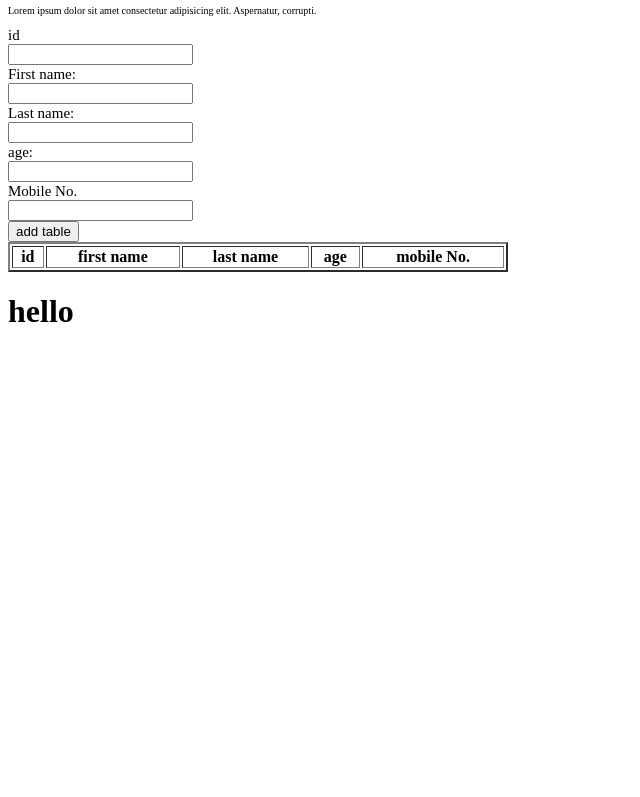
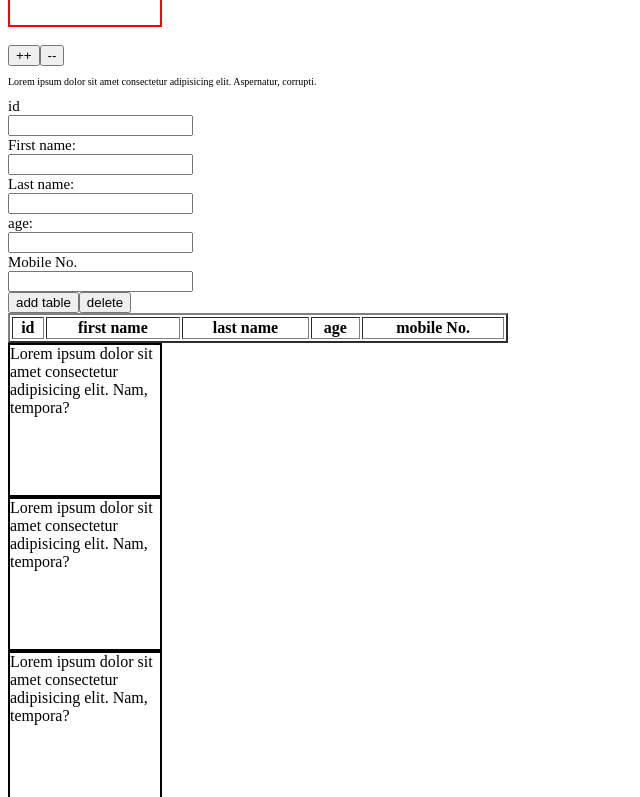
Before and after one commit to ebjasminbhesaniya/demo, a Vue app: page / in a window 1280 px wide. Shown: the part 2000-2797 px from the top of the page, without its empty margins (0-640 px from the left). Before the commit the page ends 2351 px from the top, so only its background shows below. Built offline with nearby package versions, Linux system fonts and the light colour scheme.

Commit message:
directive example

```diff
--- a/src/App.vue
+++ b/src/App.vue
@@ -1,27 +1,22 @@
 <template>
   <div id="app">
-
-      <div>
-      <slot name='header'> This will be injected as the header slot.</slot>
-      <slot name='content'> This will be the content of the element</slot>
-      </div>
+    <h1 slot="header">This will be injected as the header slot.</h1>
+    <slot name="content"> This will be the content of the element</slot>
 
     <!-- <img alt="Vue logo" src="./assets/logo.png"> -->
     <!-- <HelloWorld msg="Welcome to Your Vue.js App"/> -->
-    <demo1/>
+    <demo1 />
   </div>
 </template>
 
 <script>
 // import HelloWorld from './components/HelloWorld.vue'
-import demo1 from './components/demo1.vue'
+import demo1 from "./components/demo1.vue";
 export default {
   name: "App",
   components: {
     // HelloWorld,
     demo1,
-    // 'form-helper':form-helper,
-
   },
 };
 </script>
--- a/src/components/demo1.vue
+++ b/src/components/demo1.vue
@@ -175,6 +175,8 @@
     <input type="number" id="mobileno" v-model="mno" /><br />
 
     <button @click="save">add table</button>
+    <button @click="remove">delete</button>
+
     <table border="2px solid black" width="500px">
       <tr>
         <th>id</th>
@@ -189,13 +191,54 @@
         <td>{{ students.lname }}</td>
         <td>{{ students.age }}</td>
         <td>{{ students.mno }}</td>
+        <td><button @click="set">update</button></td>
       </tr>
     </table>
-    <div>
-      <slot name="header"></slot>
-      <h1>hello</h1>
-      <slot name="content"></slot>
+
+    <div
+      class="card"
+      @click="bluecolor1"
+      :style="{ backgroundColor: cardcolor1 }"
+    >
+      Lorem ipsum dolor sit amet consectetur adipisicing elit. Nam, tempora?
     </div>
+    <div
+      class="card"
+      @click="bluecolor2"
+      :style="{ backgroundColor: cardcolor2 }"
+    >
+      Lorem ipsum dolor sit amet consectetur adipisicing elit. Nam, tempora?
+    </div>
+    <div
+      class="card"
+      @click="bluecolor3"
+      :style="{ backgroundColor: cardcolor3 }"
+    >
+      Lorem ipsum dolor sit amet consectetur adipisicing elit. Nam, tempora?
+    </div>
+
+    <button @click="btn1" :disabled="someCondition1">one</button>
+    <button @click="btn2" :disabled="someCondition2">two</button>
+    <button @click="btn3" :disabled="someCondition2">three</button>
+    <br />
+    <button @click="edittext1" v-text="changetext1"></button>
+    <button @click="edittext2" v-text="changetext2"></button>
+    <button @click="edittext3" v-text="changetext3"></button>
+
+    <table border="2px solid black" width="200px">
+      <tr>
+        <th>name</th>
+      </tr>
+      <tr v-for="animals in animal" :key="animals.name">
+        <td v-on-hover-bold :style="{ fontWeight: bold }">
+          {{ animals.name }}
+        </td>
+      </tr>
+    </table>
+    <!-- <slot name="header"></slot> -->
+    <div slot="header"></div>
+    <h1 v-color>hello</h1>
+    <slot name="content"></slot>
   </div>
 </template>
 <script>
@@ -203,6 +246,16 @@ export default {
   name: "demo1",
   data() {
     return {
+      bold: "",
+      cardcolor1: "",
+      cardcolor2: "",
+      cardcolor3: "",
+      someCondition1: false,
+      someCondition2: false,
+      someCondition3: false,
+      changetext1: "button1",
+      changetext2: "button2",
+      changetext3: "button3",
       htmlTag: "",
       imgpath: "",
       m: 0,
@@ -252,6 +305,14 @@ export default {
         { id: 4, name: "ldddd" },
         { id: 5, name: "mslldod" },
         { id: 6, name: "jkfks" },
+      ],
+      animal: [
+        { name: "zibra" },
+        { name: "dog" },
+        { name: "bird" },
+        { name: "cat" },
+        { name: "cow" },
+        { name: "horse" },
       ],
     };
   },
@@ -310,6 +371,61 @@ export default {
         age: this.age,
         mno: this.mno,
       });
+      (this.id = ""),
+        (this.fname = ""),
+        (this.lname = ""),
+        (this.age = ""),
+        (this.mno = "");
+    },
+    remove() {
+      this.student.pop();
+    },
+    set() {
+      this.student = new Set({
+        id: this.id,
+        fname: this.fname,
+        lname: this.lname,
+        age: this.age,
+        mno: this.mno,
+      });
+    },
+    bluecolor1() {
+      this.cardcolor1 = "blue";
+      this.cardcolor2 = "red";
+      this.cardcolor3 = "red";
+    },
+    bluecolor2() {
+      this.cardcolor2 = "blue";
+      this.cardcolor1 = "red";
+      this.cardcolor3 = "red";
+    },
+    bluecolor3() {
+      this.cardcolor3 = "blue";
+      this.cardcolor2 = "red";
+      this.cardcolor1 = "red";
+    },
+    btn1() {
+      (this.someCondition2 = true), (this.someCondition3 = true);
+    },
+    btn2() {
+      (this.someCondition1 = true), (this.someCondition3 = true);
+    },
+    btn3() {
+      (this.someCondition3 = false),
+        (this.someCondition1 = true),
+        (this.someCondition2 = true);
+    },
+    edittext1() {
+      this.changetext1 = "clicked";
+    },
+    edittext2() {
+      this.changetext2 = "clicked";
+    },
+    edittext3() {
+      this.changetext3 = "clicked";
+    },
+    hover() {
+      this.bold = "bold";
     },
   },
 };
@@ -328,4 +444,9 @@ label {
   height: 150px;
   border: 2px solid red;
 }
+.card {
+  width: 150px;
+  height: 150px;
+  border: 2px solid black;
+}
 </style>
--- a/src/main.js
+++ b/src/main.js
@@ -1,6 +1,11 @@
 import Vue from 'vue'
 import App from './App.vue'
-
+Vue.directive("color",{
+  bind(el){
+    el.style.color="green"
+    el.style.fontWeight="bold";
+  }
+})
 Vue.config.productionTip = false
 
 new Vue({
```
